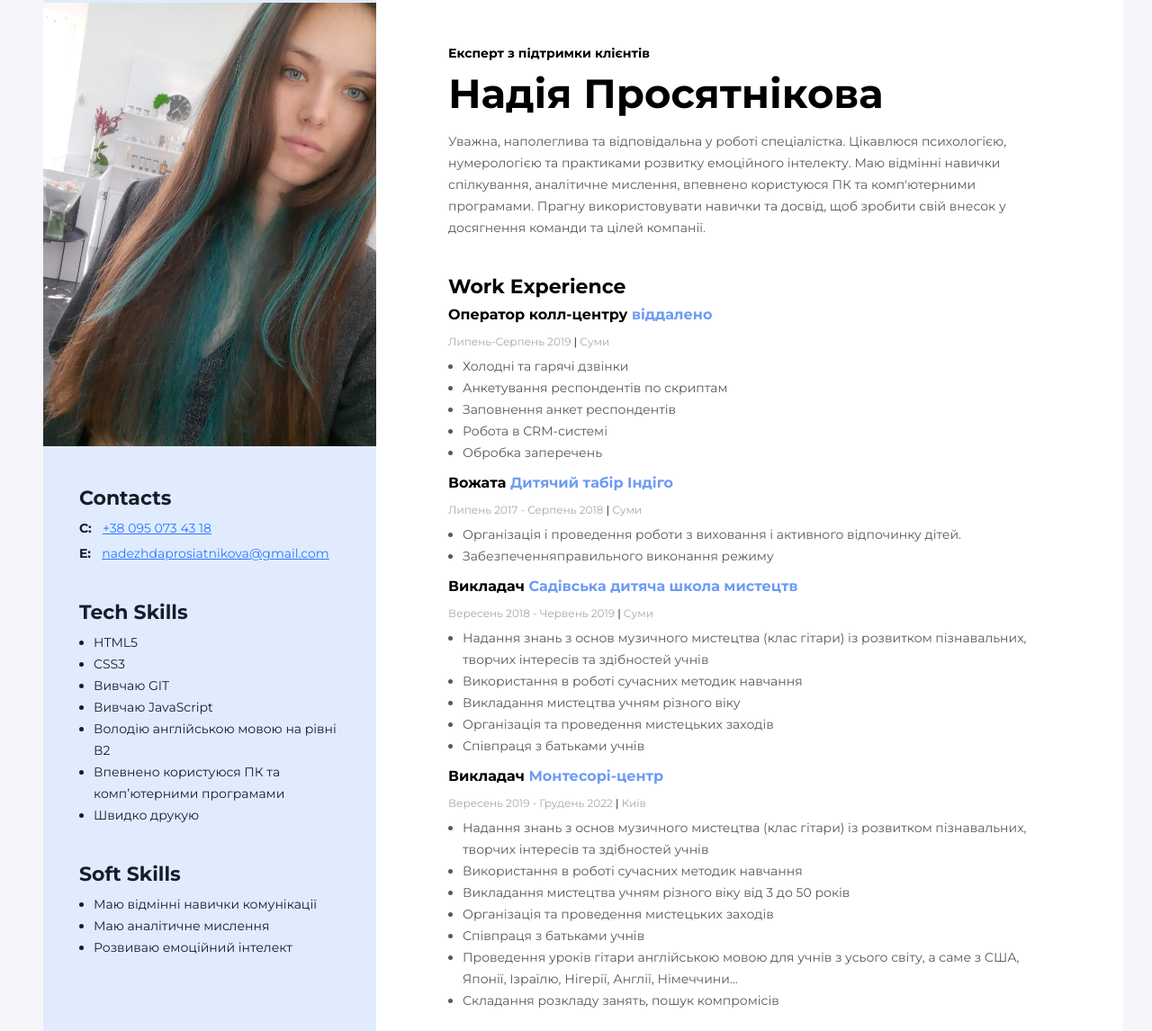
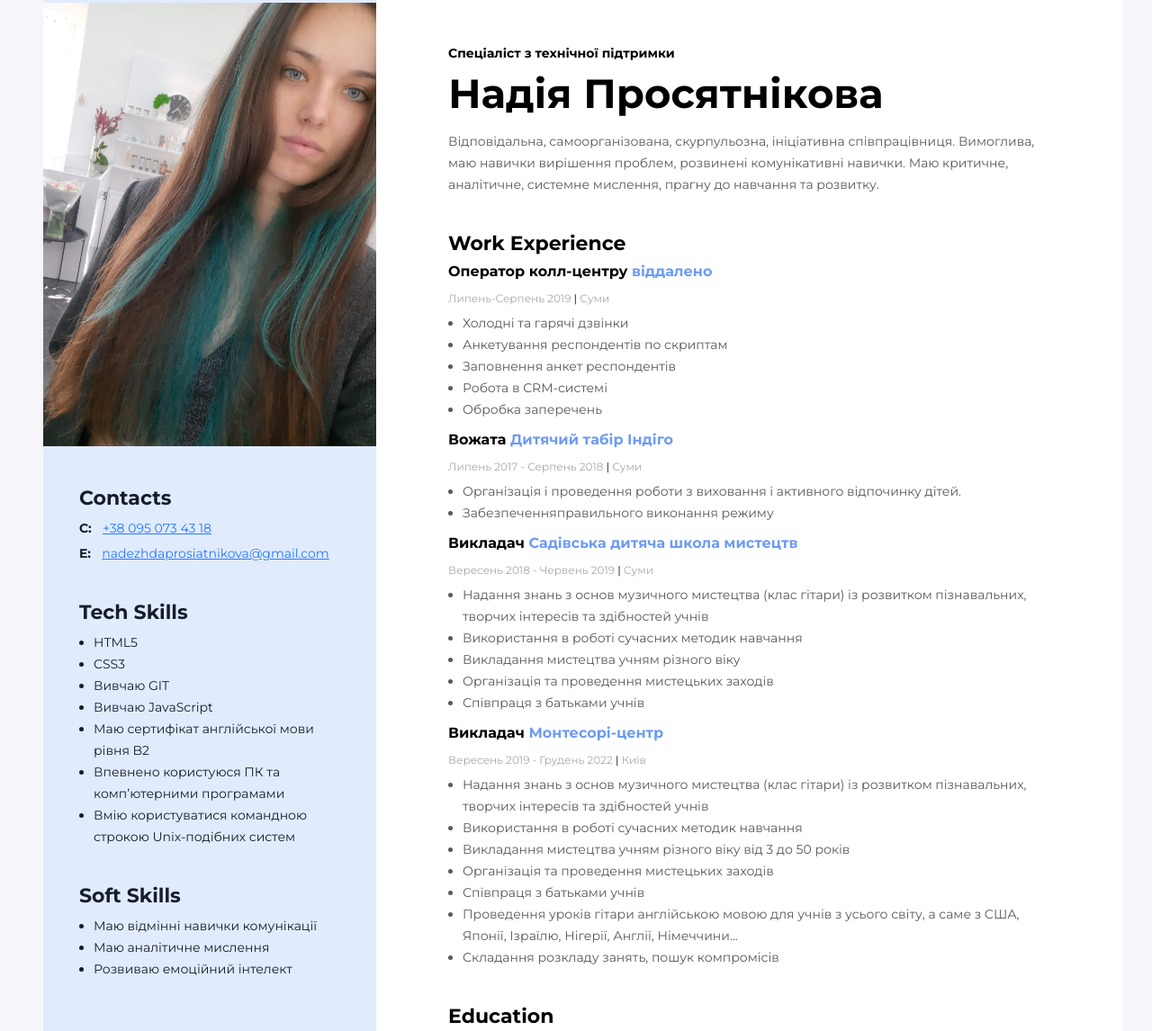
Before and after one commit to nadiiadi/resume, a plain HTML site: page index.html in a window 1280 px wide. Shown: the part 85-1231 px from the top of the page at 90% size. Drawn offline with Linux system fonts and the light colour scheme.

Commit message:
TechSupport

```diff
--- a/index.html
+++ b/index.html
@@ -16,9 +16,9 @@
         <div class="main-content">
             <!-- my info -->
             <div class="my-info">
-                <h2 class="my-profession">Експерт з підтримки клієнтів</h2>
+                <h2 class="my-profession">Спеціаліст з технічної підтримки</h2>
                 <h1 class="my-name">Надія Просятнікова</h1>
-                <p class="my-descr">Уважна, наполеглива та відповідальна у роботі спеціалістка. Цікавлюся психологією, нумерологією та практиками розвитку емоційного інтелекту. Маю відмінні навички спілкування, аналітичне мислення, впевнено користуюся ПК та комп'ютерними програмами. Прагну використовувати навички та досвід, щоб зробити свій внесок у досягнення команди та цілей компанії.</p>
+                <p class="my-descr">Відповідальна, самоорганізована, скурпульозна, ініціативна співпрацівниця. Вимоглива, маю навички вирішення проблем, розвинені комунікативні навички. Маю критичне, аналітичне, системне мислення, прагну до навчання та розвитку. </p>
             </div>
             <!-- my projects -->
             <!-- <div class="my-projects-container">
@@ -142,9 +142,9 @@
                      <li class="skills-list-item">CSS3</li>
                      <li class="skills-list-item">Вивчаю GIT</li>
                      <li class="skills-list-item">Вивчаю JavaScript</li>
-                     <li class="skills-list-item">Володію англійською мовою на рівні В2</li>
+                     <li class="skills-list-item">Маю сертифікат англійської мови рівня B2 </li>
                      <li class="skills-list-item">Впевнено користуюся ПК та комп’ютерними програмами</li>
-                     <li class="skills-list-item">Швидко друкую</li>
+                     <li class="skills-list-item">Вмію користуватися командною строкою Unix-подібних систем</li>
                  </ul>
              </div>
              <!-- Soft Skills -->
```
